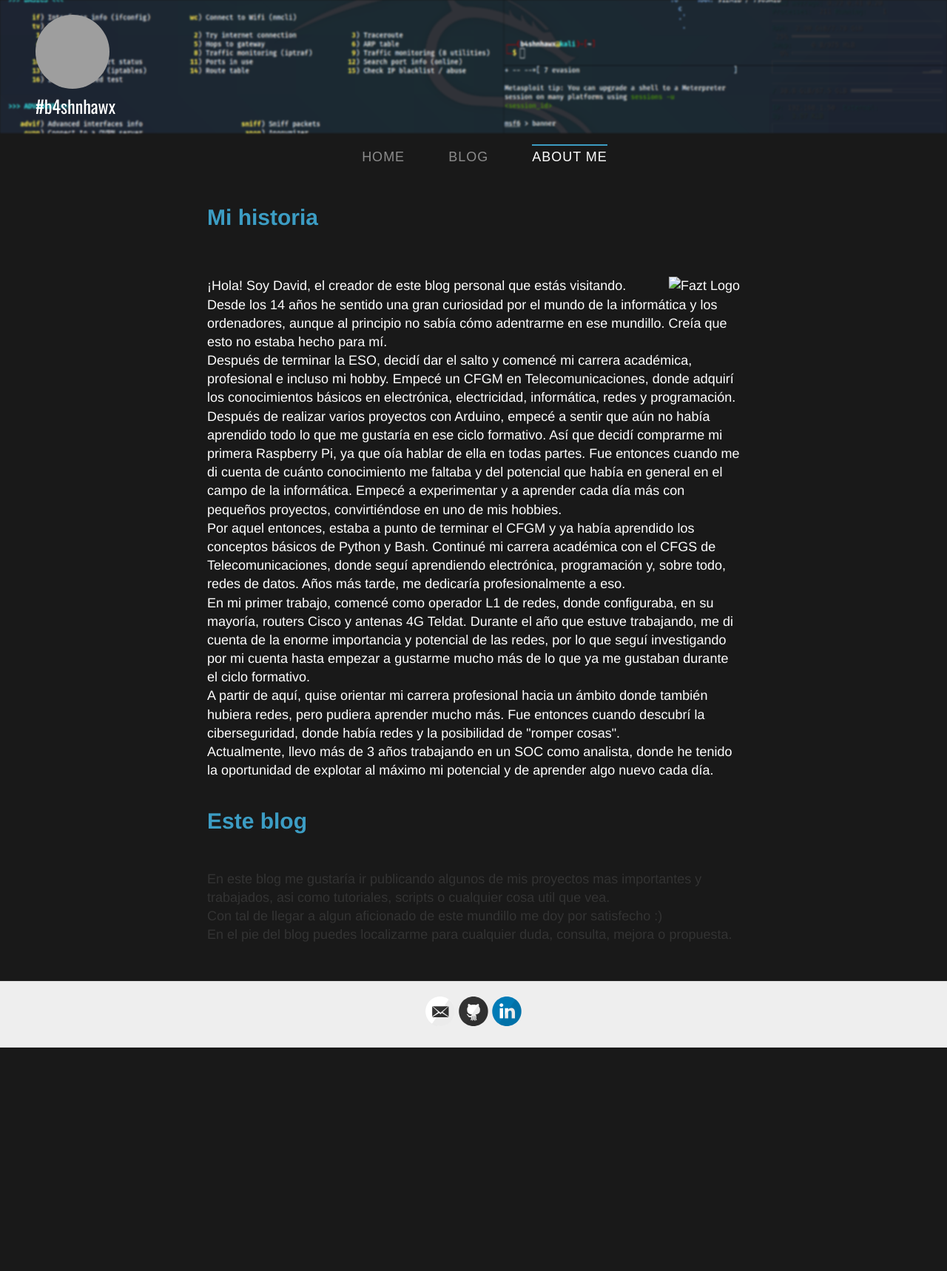
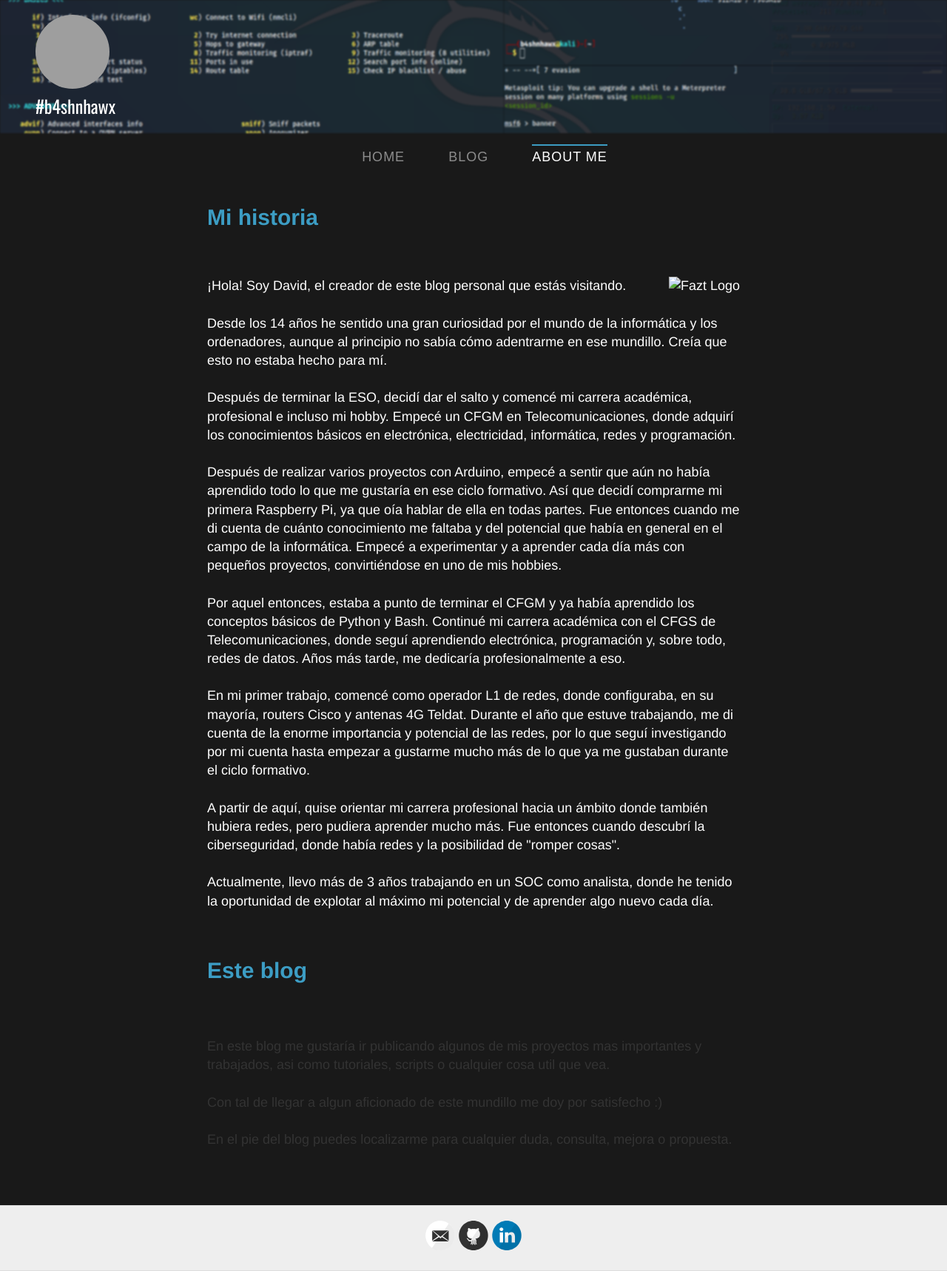
Before and after one commit to b4shnhawx/b4shnhawx.github.io, a Jekyll site: the page built from about/index.html, in a window 1280 px wide. Shown: the whole page at 74% size. Built offline with Jekyll 4.4.1, drawn with Linux system fonts in a browser that asks for light colours; nearby versions of some CDN libraries; before the commit the page ends 1416 px from its top, so only the background shows below that; grey boxes are pictures that could not be loaded.

```diff
--- a/about/index.html
+++ b/about/index.html
@@ -6,27 +6,27 @@ layout: about me
 
 <p>
 <img src="images/aboutme.jpg" align="right" alt="Fazt Logo" class="logo">
-¡Hola! Soy David, el creador de este blog personal que estás visitando. <br>
+¡Hola! Soy David, el creador de este blog personal que estás visitando. <br><br>
 
-Desde los 14 años he sentido una gran curiosidad por el mundo de la informática y los ordenadores, aunque al principio no sabía cómo adentrarme en ese mundillo. Creía que esto no estaba hecho para mí. <br>
+Desde los 14 años he sentido una gran curiosidad por el mundo de la informática y los ordenadores, aunque al principio no sabía cómo adentrarme en ese mundillo. Creía que esto no estaba hecho para mí. <br><br>
 
-Después de terminar la ESO, decidí dar el salto y comencé mi carrera académica, profesional e incluso mi hobby. Empecé un CFGM en Telecomunicaciones, donde adquirí los conocimientos básicos en electrónica, electricidad, informática, redes y programación. <br>
+Después de terminar la ESO, decidí dar el salto y comencé mi carrera académica, profesional e incluso mi hobby. Empecé un CFGM en Telecomunicaciones, donde adquirí los conocimientos básicos en electrónica, electricidad, informática, redes y programación. <br><br>
 
-Después de realizar varios proyectos con Arduino, empecé a sentir que aún no había aprendido todo lo que me gustaría en ese ciclo formativo. Así que decidí comprarme mi primera Raspberry Pi, ya que oía hablar de ella en todas partes. Fue entonces cuando me di cuenta de cuánto conocimiento me faltaba y del potencial que había en general en el campo de la informática. Empecé a experimentar y a aprender cada día más con pequeños proyectos, convirtiéndose en uno de mis hobbies. <br>
+Después de realizar varios proyectos con Arduino, empecé a sentir que aún no había aprendido todo lo que me gustaría en ese ciclo formativo. Así que decidí comprarme mi primera Raspberry Pi, ya que oía hablar de ella en todas partes. Fue entonces cuando me di cuenta de cuánto conocimiento me faltaba y del potencial que había en general en el campo de la informática. Empecé a experimentar y a aprender cada día más con pequeños proyectos, convirtiéndose en uno de mis hobbies. <br><br>
 
-Por aquel entonces, estaba a punto de terminar el CFGM y ya había aprendido los conceptos básicos de Python y Bash. Continué mi carrera académica con el CFGS de Telecomunicaciones, donde seguí aprendiendo electrónica, programación y, sobre todo, redes de datos. Años más tarde, me dedicaría profesionalmente a eso. <br>
+Por aquel entonces, estaba a punto de terminar el CFGM y ya había aprendido los conceptos básicos de Python y Bash. Continué mi carrera académica con el CFGS de Telecomunicaciones, donde seguí aprendiendo electrónica, programación y, sobre todo, redes de datos. Años más tarde, me dedicaría profesionalmente a eso. <br><br>
 
-En mi primer trabajo, comencé como operador L1 de redes, donde configuraba, en su mayoría, routers Cisco y antenas 4G Teldat. Durante el año que estuve trabajando, me di cuenta de la enorme importancia y potencial de las redes, por lo que seguí investigando por mi cuenta hasta empezar a gustarme mucho más de lo que ya me gustaban durante el ciclo formativo. <br>
+En mi primer trabajo, comencé como operador L1 de redes, donde configuraba, en su mayoría, routers Cisco y antenas 4G Teldat. Durante el año que estuve trabajando, me di cuenta de la enorme importancia y potencial de las redes, por lo que seguí investigando por mi cuenta hasta empezar a gustarme mucho más de lo que ya me gustaban durante el ciclo formativo. <br><br>
 
-A partir de aquí, quise orientar mi carrera profesional hacia un ámbito donde también hubiera redes, pero pudiera aprender mucho más. Fue entonces cuando descubrí la ciberseguridad, donde había redes y la posibilidad de "romper cosas". <br>
+A partir de aquí, quise orientar mi carrera profesional hacia un ámbito donde también hubiera redes, pero pudiera aprender mucho más. Fue entonces cuando descubrí la ciberseguridad, donde había redes y la posibilidad de "romper cosas". <br><br>
 
-Actualmente, llevo más de 3 años trabajando en un SOC como analista, donde he tenido la oportunidad de explotar al máximo mi potencial y de aprender algo nuevo cada día. <br>
+Actualmente, llevo más de 3 años trabajando en un SOC como analista, donde he tenido la oportunidad de explotar al máximo mi potencial y de aprender algo nuevo cada día. <br><br>
 </p>
 
-<h1>Este blog</h1><br>
+<h1>Este blog</h1><br><br>
 
-En este blog me gustaría ir publicando algunos de mis proyectos mas importantes y trabajados, asi como tutoriales, scripts o cualquier cosa util que vea. <br>
+En este blog me gustaría ir publicando algunos de mis proyectos mas importantes y trabajados, asi como tutoriales, scripts o cualquier cosa util que vea. <br><br>
 
-Con tal de llegar a algun aficionado de este mundillo me doy por satisfecho :) <br>
+Con tal de llegar a algun aficionado de este mundillo me doy por satisfecho :) <br><br>
 
-En el pie del blog puedes localizarme para cualquier duda, consulta, mejora o propuesta. <br>
+En el pie del blog puedes localizarme para cualquier duda, consulta, mejora o propuesta. <br><br>
```
